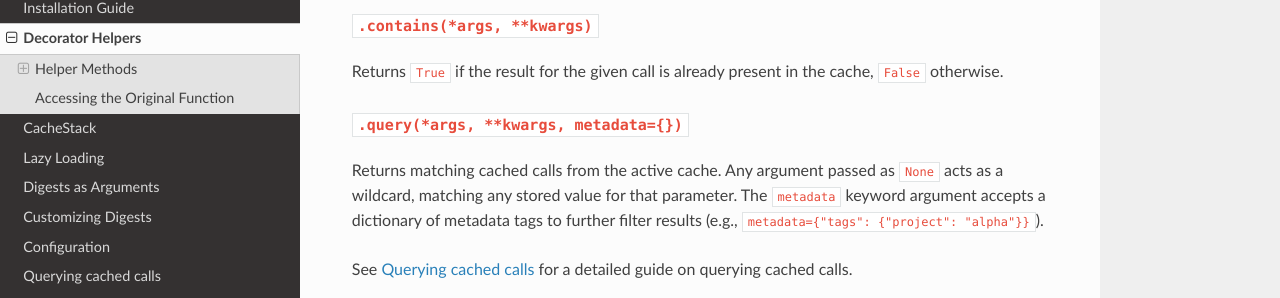
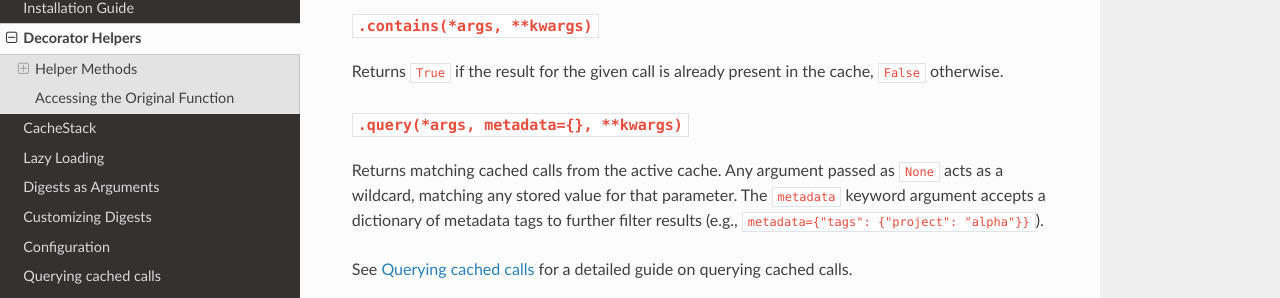
Before and after one commit to pmrv/fleche, a Sphinx documentation site: the page built from docs/helpers.rst, in a window 1280 px wide and 900 px high, scrolled down 551 px. Shown: the part 144-442 px from the top of the window. Built offline with Sphinx 7.4.7 and the Read the Docs theme 3.1.0, drawn with Linux system fonts in a browser that asks for light colours; pages that are not in the unit, such as notebooks, are missing from menus.

```diff
--- a/docs/helpers.rst
+++ b/docs/helpers.rst
@@ -28,8 +28,8 @@ Attempts to load the result of a specific call from the cache. If the result is
 
 Returns ``True`` if the result for the given call is already present in the cache, ``False`` otherwise.
 
-``.query(*args, **kwargs, metadata={})``
-~~~~~~~~~~~~~~~~~~~~~~~~~~~~~~~~~~~~~~~~
+``.query(*args, metadata={}, **kwargs)``
+~~~~~~~~~~~~~~~~~~~~~~~~~~~~~~~~~~~~~~~
 
 Returns matching cached calls from the active cache. Any argument passed as ``None`` acts as a wildcard, matching any stored value for that parameter. The ``metadata`` keyword argument accepts a dictionary of metadata tags to further filter results (e.g., ``metadata={"tags": {"project": "alpha"}}``).
 
--- a/docs/query.rst
+++ b/docs/query.rst
@@ -5,7 +5,7 @@ Overview
 --------
 Fleche lets you retrieve previously cached calls that "match" a template using the query method. You can query either:
 
-- From a function wrapper (recommended): ``myfunc.query(*args, **kwargs, metadata={...})``
+- From a function wrapper (recommended): ``myfunc.query(*args, metadata={...}, **kwargs)``
 - From the active cache directly via a Call template: ``cache().query(Call(...))``
 
 When querying, any field in the template set to ``None`` acts as a wildcard. For arguments and result, values are compared using digest semantics (i.e., digest(template_value) == digest(stored_value)).
```
